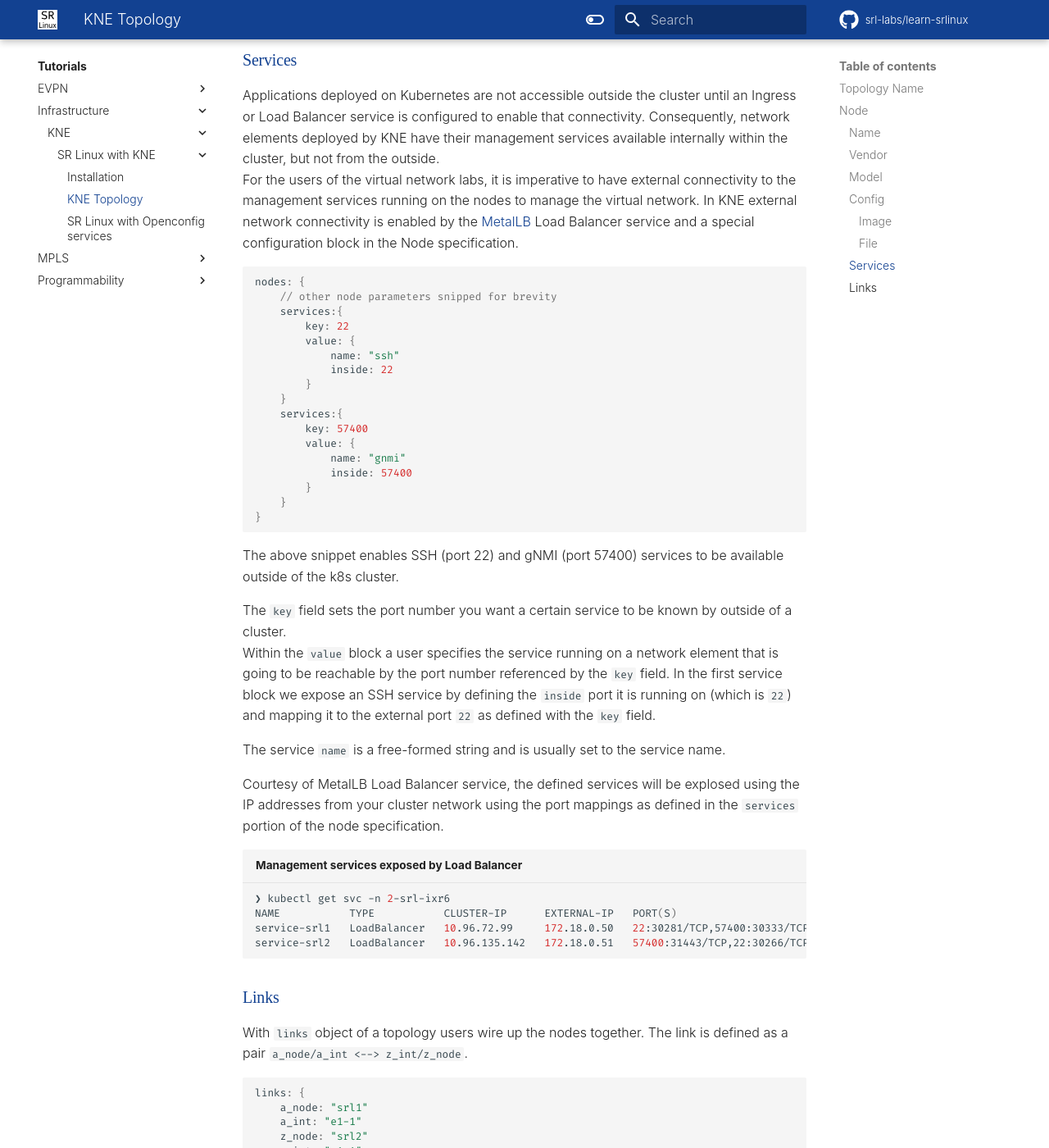
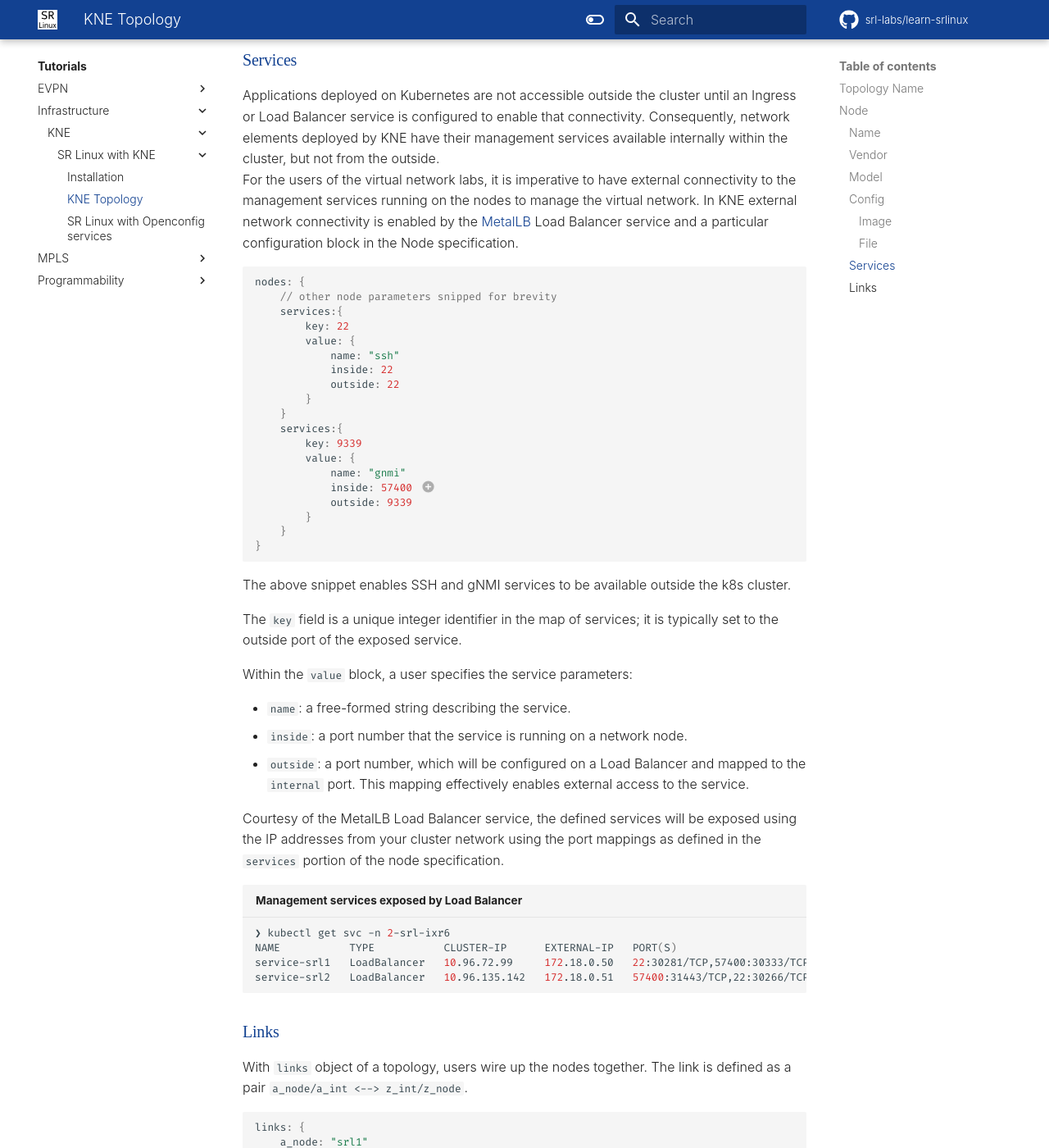
Before and after one commit to srl-labs/learn-srlinux, an MkDocs documentation site: the page built from docs/tutorials/infrastructure/kne/srl-with-kne/topology.md, in a window 1280 px wide and 1400 px high, scrolled down 3162 px. Shown: the whole window at 82% size. Built offline with MkDocs 1.6.1 and Material for MkDocs 9.7.7, drawn with Linux system fonts in a browser that asks for light colours; emoji names are drawn with the system emoji font; some web fonts are replaced; comment, search, counter and statistics services are not loaded.

````diff
--- a/docs/tutorials/infrastructure/kne/srl-with-kne/topology.md
+++ b/docs/tutorials/infrastructure/kne/srl-with-kne/topology.md
@@ -117,7 +117,7 @@
 ### Services
 
 Applications deployed on Kubernetes are not accessible outside the cluster until an Ingress or Load Balancer service is configured to enable that connectivity. Consequently, network elements deployed by KNE have their management services available internally within the cluster, but not from the outside.
-For the users of the virtual network labs, it is imperative to have external connectivity to the management services running on the nodes to manage the virtual network. In KNE external network connectivity is enabled by the [MetalLB](https://metallb.universe.tf) Load Balancer service and a special configuration block in the Node specification.
+For the users of the virtual network labs, it is imperative to have external connectivity to the management services running on the nodes to manage the virtual network. In KNE external network connectivity is enabled by the [MetalLB](https://metallb.universe.tf) Load Balancer service and a particular configuration block in the Node specification.
 
 ```proto
 nodes: {
@@ -127,26 +127,33 @@
         value: {
             name: "ssh"
             inside: 22
+            outside: 22
         }
     }
     services:{
-        key: 57400
+        key: 9339
         value: {
             name: "gnmi"
-            inside: 57400
+            inside: 57400 // (1)!
+            outside: 9339
         }
     }
 }
 ```
 
-The above snippet enables SSH (port 22) and gNMI (port 57400) services to be available outside of the k8s cluster.
+1. gNMI service running on port `57400` will be accessible externally by port `9339` as specified in the `outside` field.
 
-The `key` field sets the port number you want a certain service to be known by outside of a cluster.
-Within the `value` block a user specifies the service running on a network element that is going to be reachable by the port number referenced by the `key` field. In the first service block we expose an SSH service by defining the `inside` port it is running on (which is `22`) and mapping it to the external port `22` as defined with the `key` field.
+The above snippet enables SSH and gNMI services to be available outside the k8s cluster.
 
-The service `name` is a free-formed string and is usually set to the service name.
+The `key` field is a unique integer identifier in the map of services; it is typically set to the outside port of the exposed service.
 
-Courtesy of MetalLB Load Balancer service, the defined services will be explosed using the IP addresses from your cluster network using the port mappings as defined in the `services` portion of the node specification.
+Within the `value` block, a user specifies the service parameters:
+
+- `name`: a free-formed string describing the service.
+- `inside`: a port number that the service is running on a network node.
+- `outside`: a port number, which will be configured on a Load Balancer and mapped to the `internal` port. This mapping effectively enables external access to the service.
+
+Courtesy of the MetalLB Load Balancer service, the defined services will be exposed using the IP addresses from your cluster network using the port mappings as defined in the `services` portion of the node specification.
 
 ```bash title="Management services exposed by Load Balancer"
 ❯ kubectl get svc -n 2-srl-ixr6
````
Also changed, not shown: other parts of docs/tutorials/infrastructure/kne/srl-with-kne/topology.md (+2 -2 lines), docs/tutorials/infrastructure/kne/srl-with-kne/srl-with-oc-services.md (+3 -3 lines).
